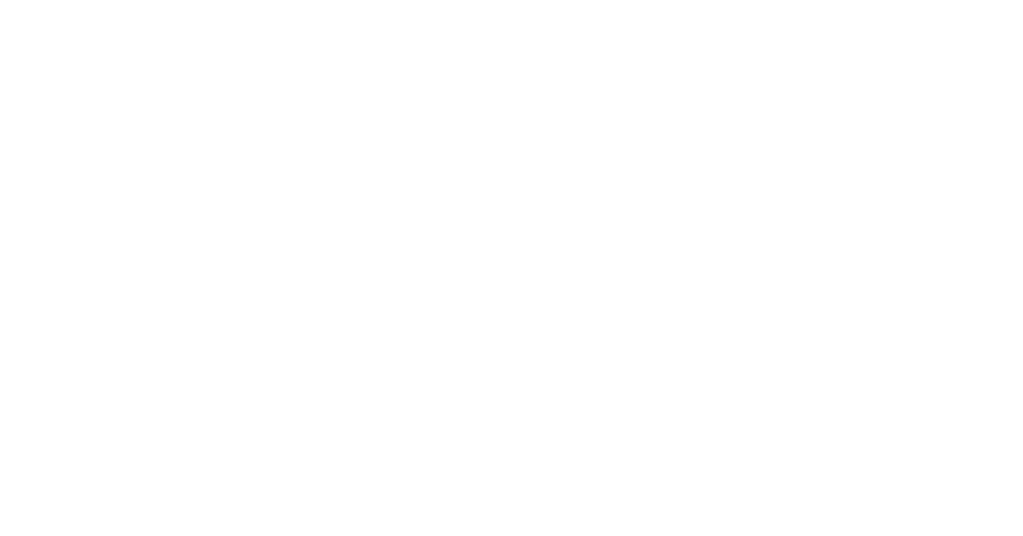
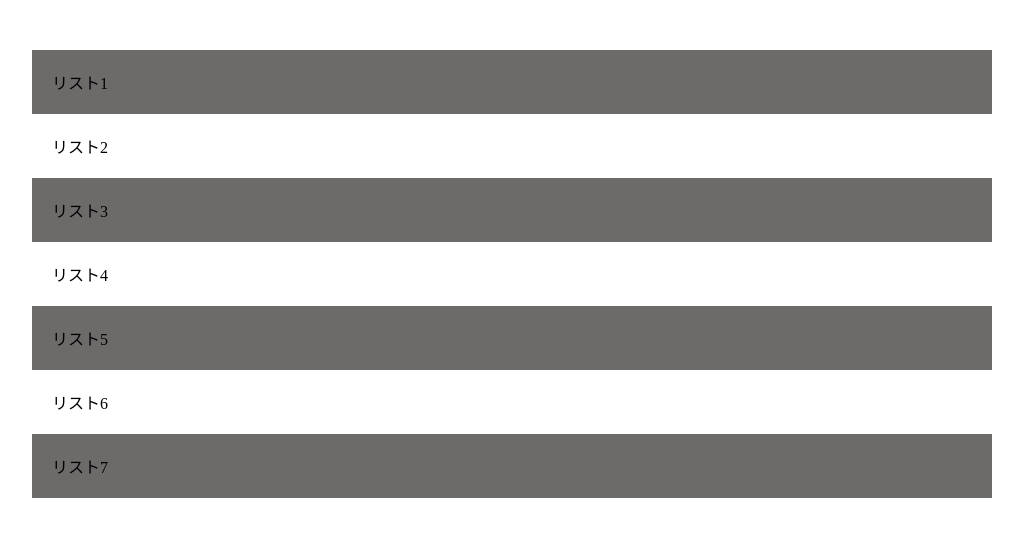
Before and after one commit to moerimatsumoto/1-8exercise, a plain HTML site: page index.html in a window 1280 px wide. Shown: the whole page, without its empty margins (128-1151 px from the left). Drawn offline with Linux system fonts and the light colour scheme.

Commit message:
[Add]1-8

```diff
--- a/index.html
+++ b/index.html
@@ -7,6 +7,17 @@
   </head>
 
   <body>
+    <main>
+      <div class="item-list">
+        <li class="item">リスト1</li>
+        <li class="item">リスト2</li>
+        <li class="item">リスト3</li>
+        <li class="item">リスト4</li>
+        <li class="item">リスト5</li>
+        <li class="item">リスト6</li>
+        <li class="item">リスト7</li>
+      </div>
+    </main>
 
   </body>
 </html>
--- a/style.css
+++ b/style.css
@@ -3,3 +3,21 @@
   padding: 0;
   box-sizing: border-box;
 }
+
+main {
+  width: 960px;
+  margin: 50px auto;
+}
+
+.item-list {
+  margin-bottom: 50px;
+}
+
+.item{
+  padding: 20px;
+  list-style: none;
+}
+
+.item:nth-child(odd) {
+  background-color: #6d6a6a;
+}
```
